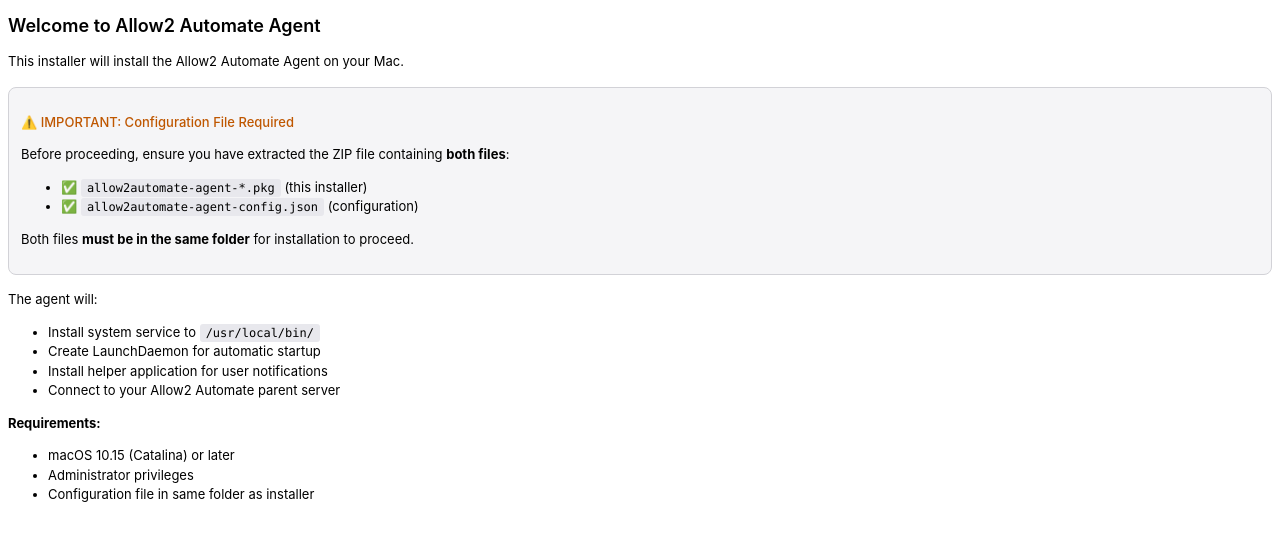
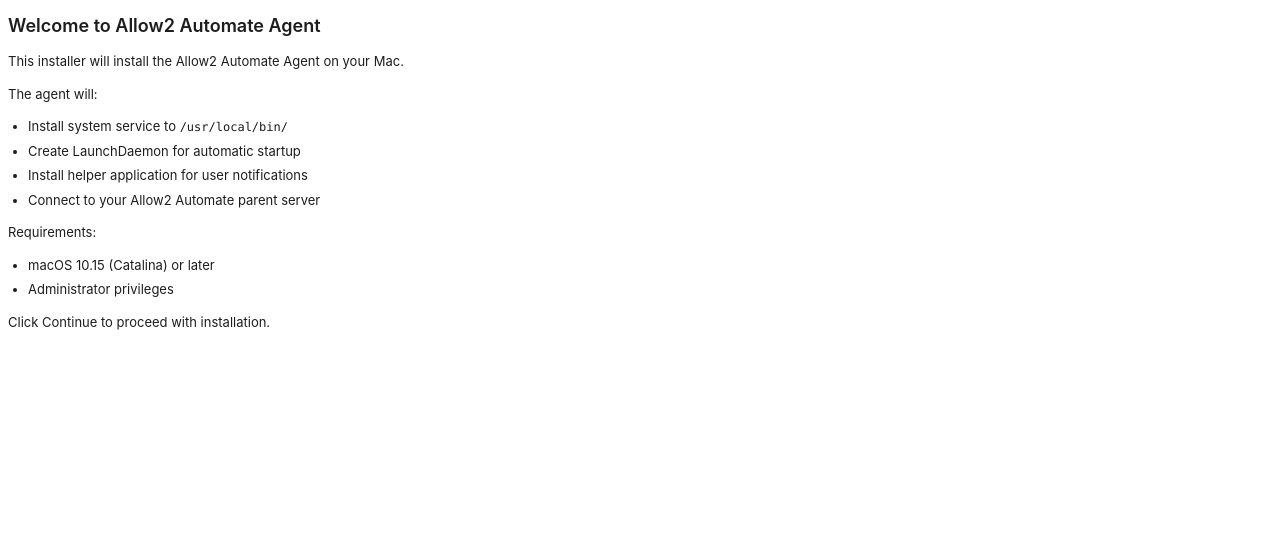
Before and after one commit to Allow2/allow2automate-agent, a website: page installers/macos/welcome.html in a window 1280 px wide. Drawn offline with Linux system fonts and the light colour scheme.

Commit message:
fix config json pre-install checks

```diff
--- a/installers/macos/welcome.html
+++ b/installers/macos/welcome.html
@@ -7,29 +7,23 @@
             font-family: -apple-system, BlinkMacSystemFont, "Segoe UI", Roboto, sans-serif;
             font-size: 13px;
             line-height: 1.5;
+            color: #1d1d1f;
         }
         h1 {
             font-size: 18px;
             font-weight: 600;
             margin-bottom: 10px;
         }
-        .info-box {
-            background: #f5f5f7;
-            border: 1px solid #d2d2d7;
-            border-radius: 8px;
-            padding: 12px;
-            margin: 15px 0;
-        }
-        .requirement {
-            color: #bf5700;
-            font-weight: 500;
-        }
         code {
-            background: #e8e8ed;
-            padding: 2px 6px;
-            border-radius: 3px;
             font-family: "SF Mono", Menlo, Monaco, monospace;
             font-size: 12px;
+        }
+        ul {
+            margin: 10px 0;
+            padding-left: 20px;
+        }
+        li {
+            margin: 5px 0;
         }
     </style>
 </head>
@@ -37,16 +31,6 @@
     <h1>Welcome to Allow2 Automate Agent</h1>
 
     <p>This installer will install the Allow2 Automate Agent on your Mac.</p>
-
-    <div class="info-box">
-        <p class="requirement">⚠️ IMPORTANT: Configuration File Required</p>
-        <p>Before proceeding, ensure you have extracted the ZIP file containing <strong>both files</strong>:</p>
-        <ul>
-            <li>✅ <code>allow2automate-agent-*.pkg</code> (this installer)</li>
-            <li>✅ <code>allow2automate-agent-config.json</code> (configuration)</li>
-        </ul>
-        <p>Both files <strong>must be in the same folder</strong> for installation to proceed.</p>
-    </div>
 
     <p>The agent will:</p>
     <ul>
@@ -56,11 +40,12 @@
         <li>Connect to your Allow2 Automate parent server</li>
     </ul>
 
-    <p><strong>Requirements:</strong></p>
+    <p>Requirements:</p>
     <ul>
         <li>macOS 10.15 (Catalina) or later</li>
         <li>Administrator privileges</li>
-        <li>Configuration file in same folder as installer</li>
     </ul>
+
+    <p>Click Continue to proceed with installation.</p>
 </body>
 </html>
```
Also changed, not shown: installers/macos/readme.html (+12 -17 lines), 2 other files.
